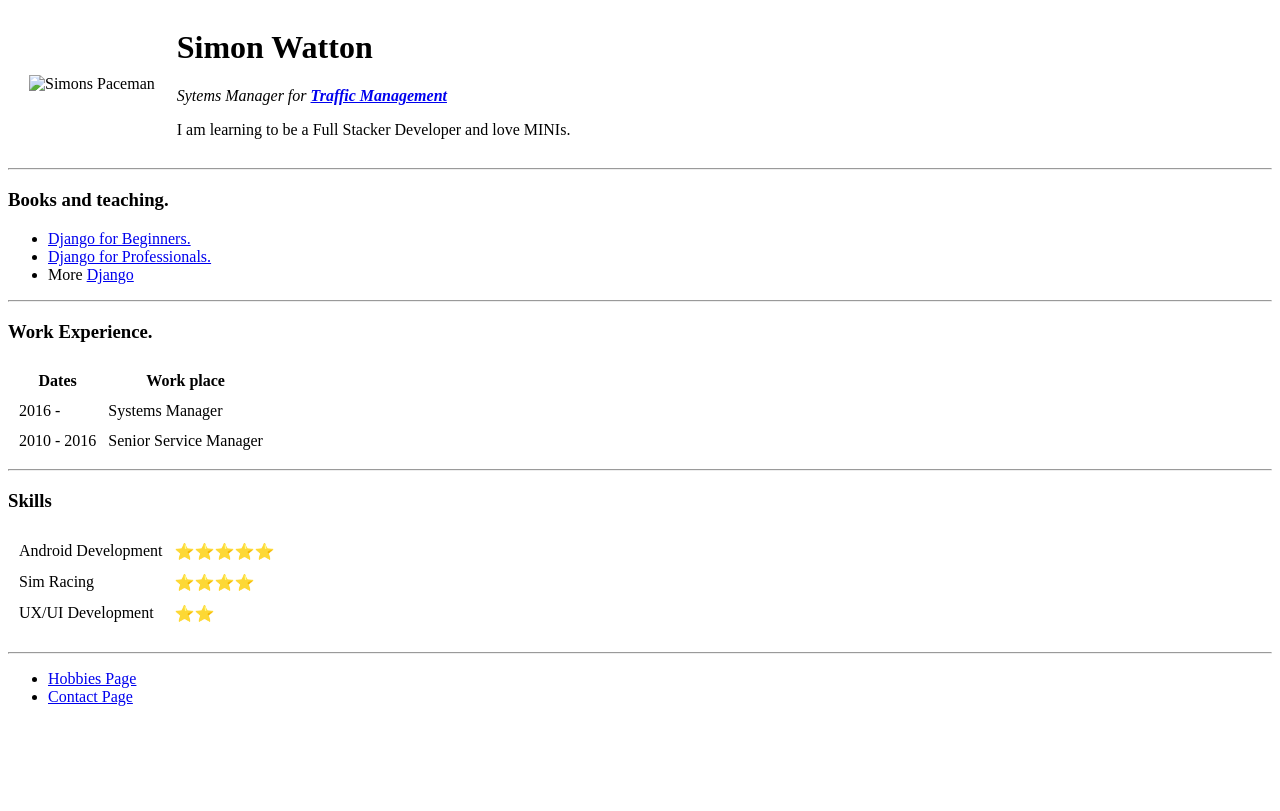
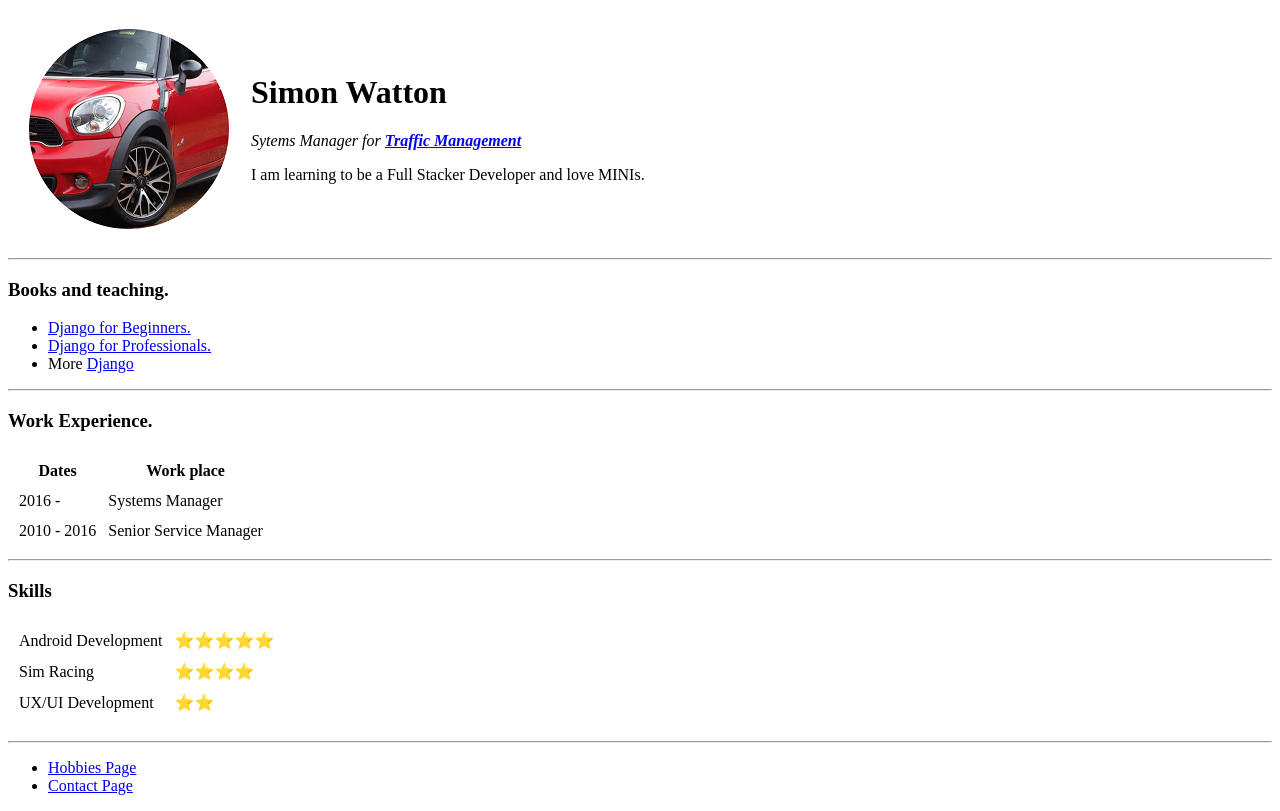
Before and after one commit to coopersi/cv, a plain HTML site: page index.html in a window 1280 px wide. Drawn offline with Linux system fonts and the light colour scheme; the site is published under a folder, as on GitHub Pages, so addresses that start at the root find nothing.

Commit message:
Update index.html

```diff
--- a/index.html
+++ b/index.html
@@ -7,7 +7,7 @@
     <body>
         <table cellspacing="20">
             <tr>
-                <td><img src="/images/paceman-circle.png" alt="Simons Paceman" /></td>
+                <td><img src="cv/images/paceman-circle.png" alt="Simons Paceman" /></td>
                 <td>
                     <h1>Simon Watton</h1>
                     <em><p>Sytems Manager for <strong><a href="https://hattontraffic.co.uk">Traffic Management</a></strong></p></em>
```
